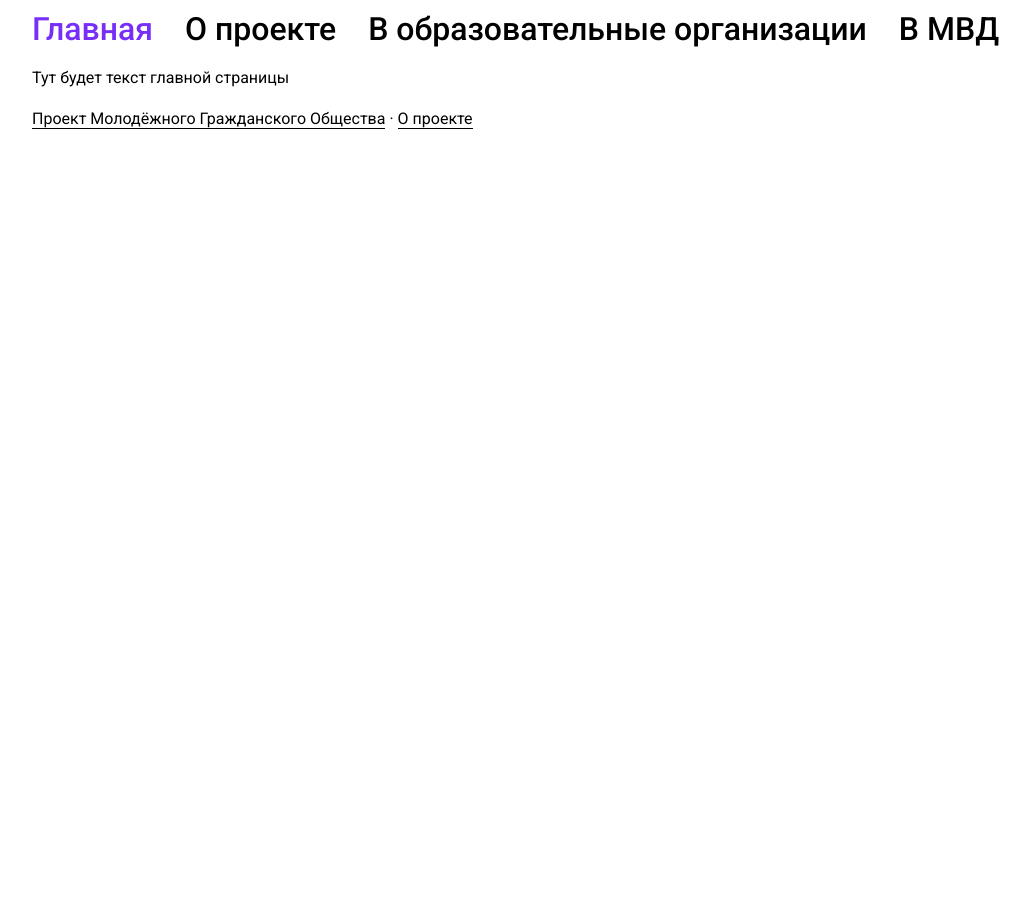
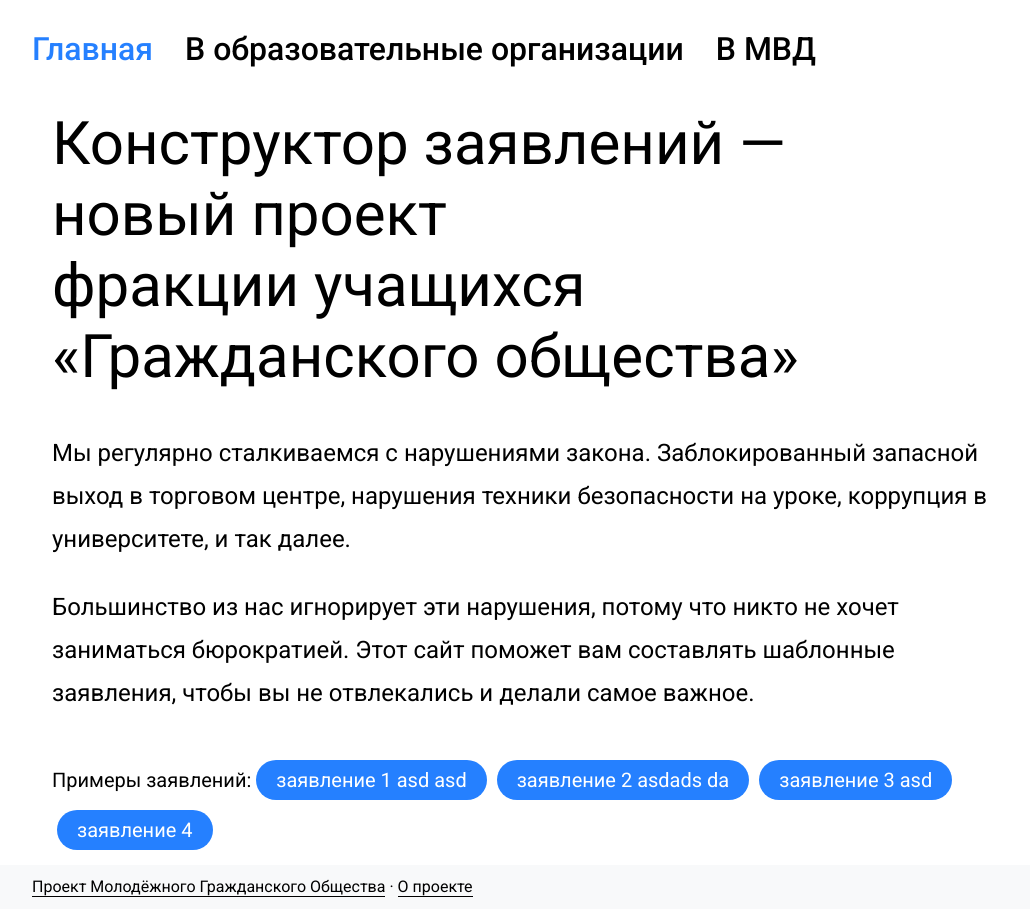
Before and after one commit to e965/civsoc-appeal-constructor, a React (Create React App) app: page /edu#/index in a window 1280 px wide. Shown: the whole page, without its empty margins (118-1148 px from the left). Before the commit the page ends 800 px from the top, so only its background shows below. Built offline with nearby package versions, Linux system fonts and the light colour scheme.

Commit message:
вёрстка главной страницы

```diff
--- a/src/components/App/AppSwitch.tsx
+++ b/src/components/App/AppSwitch.tsx
@@ -7,7 +7,6 @@ import MasterContainer from '../Master/MasterContainer';
 import ErrorPage from '../ErrorPage/ErrorPageContainer';
 
 import MainPage from '../Pages/Main/MainPage';
-import AboutPage from '../Pages/About/AboutPage';
 
 import EduPage from '../EduPage/EduPageContainer';
 
@@ -20,9 +19,6 @@ const AppSwitch: React.FC = () => {
                 </Route>
                 <Route path="/index">
                     <MainPage />
-                </Route>
-                <Route path="/about">
-                    <AboutPage />
                 </Route>
                 <Route path="/edu" exact>
                     <EduPage />
--- a/src/components/Master/MasterFooter/MasterFooter.scss
+++ b/src/components/Master/MasterFooter/MasterFooter.scss
@@ -2,6 +2,8 @@
 
 .app {
     &-footer {
+        background-color: #f8f9fa;
+
         &__links {
             line-height: 1.5;
 
@@ -14,7 +16,7 @@
                 border-bottom: 1px solid var(--link-color);
 
                 &:hover {
-                    --link-color: #772ff8;
+                    --link-color: #2580ff;
                 }
             }
         }
--- a/src/components/Master/MasterHeader/MasterHeader.scss
+++ b/src/components/Master/MasterHeader/MasterHeader.scss
@@ -2,6 +2,8 @@
 
 .app {
     &-header {
+        padding: 20px 0;
+
         &__nav {
             a {
                 --link-color: #000;
@@ -29,11 +31,11 @@
 
                 a {
                     &.active {
-                        --link-color: #772ff8;
+                        --link-color: #2580ff;
                     }
 
                     &:hover {
-                        --link-color: #{lighten(#772ff8, 10%)};
+                        --link-color: #{lighten(#2580ff, 10%)};
                     }
                 }
             }
@@ -56,13 +58,8 @@
 
                     // ссылок в шапке не так много, так что вполне позволительно рулить ими вот так
 
-                    &[data-to='/index'],
-                    &[data-to='/about'] {
+                    &[data-to='/index'] {
                         display: inline-block;
-                    }
-
-                    &[data-to='/about'] {
-                        margin-left: 1em;
                     }
 
                     &[data-to='/edu'],
--- a/src/components/Master/MasterHeader/MasterHeader.tsx
+++ b/src/components/Master/MasterHeader/MasterHeader.tsx
@@ -10,10 +10,6 @@ const MasterHeader: React.FC = () => {
         {
             text: 'Главная',
             url: '/index',
-        },
-        {
-            text: 'О проекте',
-            url: '/about',
         },
         {
             text: 'В образовательные организации',
--- a/src/components/Pages/About/AboutPage.tsx
+++ /dev/null
@@ -1,7 +0,0 @@
-import React from 'react';
-
-const AboutPage: React.FC = () => {
-    return <>Тут будет описание проекта</>;
-};
-
-export default AboutPage;
--- /dev/null
+++ b/src/components/Pages/Main/MainPage.scss
@@ -0,0 +1,95 @@
+@import '../../../styles/Imports';
+
+.page {
+    &--index {
+        padding: 0 20px;
+
+        &__tagline {
+            font-size: 3.75em;
+
+            span {
+                white-space: nowrap;
+            }
+        }
+
+        &__about,
+        &__examples {
+            margin-top: 40px;
+        }
+
+        &__about {
+            font-size: 1.5em;
+            line-height: 1.8;
+
+            p {
+                margin-top: 1em;
+            }
+        }
+
+        &__examples {
+            font-size: 1.25em;
+            line-height: 1.5;
+
+            p,
+            li,
+            a {
+                display: inline-block;
+                vertical-align: middle;
+            }
+
+            ul {
+                display: contents;
+
+                li {
+                    list-style: none;
+                    white-space: nowrap;
+
+                    padding: 5px;
+
+                    a {
+                        text-decoration: none;
+                        color: #fff;
+
+                        background-color: #2580ff;
+
+                        padding: 5px 20px;
+
+                        border-radius: 99px;
+
+                        &:hover {
+                            background-color: #{lighten(#2580ff, 5%)};
+                        }
+                    }
+                }
+            }
+        }
+
+        @media screen and #{map-get($mq, 'notDesktop')} {
+            padding: 0 10px;
+
+            &__tagline {
+                font-size: 2em;
+            }
+        }
+
+        @media screen and #{map-get($mq, 'mobile_l')} {
+            &__tagline {
+                font-size: 1.75em;
+            }
+
+            &__about {
+                font-size: 1.25em;
+            }
+
+            &__example {
+                font-size: 1em;
+            }
+        }
+
+        @media screen and #{map-get($mq, 'mobile_m')} {
+            &__tagline {
+                font-size: 1.5em;
+            }
+        }
+    }
+}
--- a/src/components/Pages/Main/MainPage.tsx
+++ b/src/components/Pages/Main/MainPage.tsx
@@ -1,7 +1,45 @@
 import React from 'react';
 
+import './MainPage.scss';
+
 const MainPage: React.FC = () => {
-    return <>Тут будет текст главной страницы</>;
+    return (
+        <div className="page page--index">
+            <div className="page--index__tagline">
+                <span>Конструктор заявлений</span> — <span>новый проект</span> <span>фракции учащихся</span>{' '}
+                <span>
+                    <q>Гражданского общества</q>
+                </span>
+            </div>
+            <div className="page--index__about">
+                <p>
+                    Мы регулярно сталкиваемся с нарушениями закона. Заблокированный запасной выход в торговом центре, нарушения техники безопасности
+                    на уроке, коррупция в университете, и так далее.
+                </p>
+                <p>
+                    Большинство из нас игнорирует эти нарушения, потому что никто не хочет заниматься бюрократией. Этот сайт поможет вам составлять
+                    шаблонные заявления, чтобы вы не отвлекались и делали самое важное.
+                </p>
+            </div>
+            <div className="page--index__examples">
+                <p>Примеры заявлений:</p>
+                <ul>
+                    <li>
+                        <a href="#">заявление 1 asd asd </a>
+                    </li>
+                    <li>
+                        <a href="#">заявление 2 asdads da</a>
+                    </li>
+                    <li>
+                        <a href="#">заявление 3 asd</a>
+                    </li>
+                    <li>
+                        <a href="#">заявление 4</a>
+                    </li>
+                </ul>
+            </div>
+        </div>
+    );
 };
 
 export default MainPage;
```
